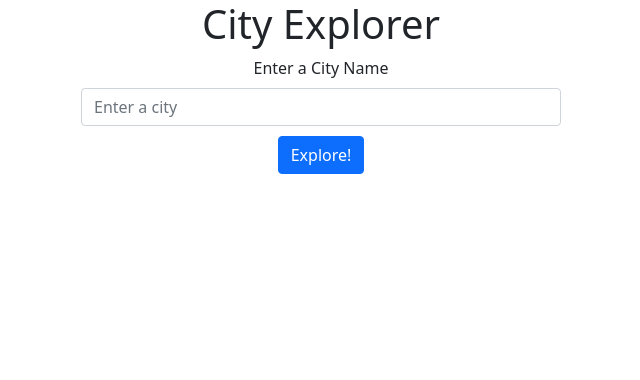
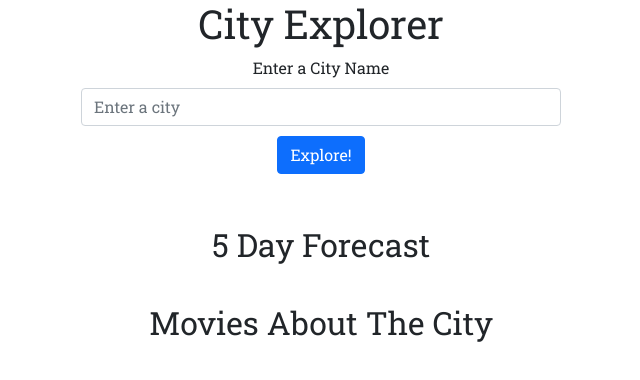
Before and after one commit to Caelinh/city-explorer, a React (Create React App) app: page / in a window 1280 px wide. Shown: the top 380 px of the page, without its empty margins (319-959 px from the left). Built offline with nearby package versions, Linux system fonts and the light colour scheme.

Commit message:
Completed all features

```diff
--- a/public/index.html
+++ b/public/index.html
@@ -25,6 +25,9 @@
       Learn how to configure a non-root public URL by running `npm run build`.
     -->
     <title>City Builder</title>
+    <link rel="preconnect" href="https://fonts.googleapis.com">
+<link rel="preconnect" href="https://fonts.gstatic.com" crossorigin>
+<link href="https://fonts.googleapis.com/css2?family=Roboto+Slab&display=swap" rel="stylesheet">
   </head>
   <body>
     <noscript>You need to enable JavaScript to run this app.</noscript>
--- a/src/App.css
+++ b/src/App.css
@@ -4,3 +4,18 @@
 header {
   text-align: center;
 }
+h2 {
+  text-align: center;
+}
+#weather {
+  text-align: center;
+  margin-top: 2rem;
+}
+#movies {
+  margin-top: 2rem;
+}
+.container {
+  align-items: baseline;
+  flex-basis:  10rem;
+  font-family: 'Roboto Slab', serif;
+}
--- a/src/App.js
+++ b/src/App.js
@@ -4,8 +4,10 @@ import 'bootstrap/dist/css/bootstrap.min.css';
 import Cities from './components/Cities';
 import Container from 'react-bootstrap/Container';
 import DisplayData from './components/DisplayData';
-import Button from 'react-bootstrap/Button'
 import Weather from './components/Weather';
+import Movies from './components/Movies';
+import Row from 'react-bootstrap/Row'
+import { Col } from 'react-bootstrap';
 
 
 class App extends Component {
@@ -19,7 +21,8 @@ class App extends Component {
       url: '',
       showResults: false,
       searches: [],
-      weatherResults: []
+      weatherResults: [],
+      movieResults: []
     }
 
 
@@ -39,22 +42,33 @@ class App extends Component {
   }
 
   collectWeather = (weatherData) => {
-    this.setState({ weatherResults: weatherData })
+    const weatherForecast = weatherData.slice(0,5);
+    this.setState({ weatherResults: weatherForecast })
   }
 
+  collectMovie = (movieData) => {
+    const topFive = movieData.slice(0,5);
+    this.setState({movieResults: topFive})
+  }
 
   render() {
-    console.log(this.state.weatherResults)
     return (
       <Container>
         <header className="App-header">
           <h1>City Explorer</h1>
         </header>
-        <Cities data={this.getData} weather={this.collectWeather}></Cities>
+
+        <Cities data={this.getData} weather={this.collectWeather} collectMovie={this.collectMovie} ></Cities>
         {this.state.showResults &&
           <DisplayData id="results" list={this.state.searches} cityName={this.state.display_name} lat={this.state.latitude} lon={this.state.longitude} weather={this.state.weatherResults} map={this.state.url}></DisplayData>}
-
-        {this.state.weatherResults.map(e => <Weather key={e.date} weatherData={e.date} weatherDescription={e.description}></Weather>)}
+          <h2 id="weather">5 Day Forecast</h2>
+        <Row>
+        {this.state.weatherResults.map(e => <Col key={e.display_name} sm><Weather key={e.date} weatherData={e.date} weatherDescription={e.description} icon={e.icon}></Weather></Col>)}
+        </Row>
+        <h2 id="movies">Movies About The City</h2>
+        <Row>
+        {this.state.movieResults.map(e=> <Movies key={e.id} title={e.title} releaseDate={e.releaseDate} overview={e.overview} poster={`https://www.themoviedb.org/t/p/original/${e.poster}`} ></Movies>)}
+        </Row>
       </Container>
 
 
--- a/src/components/Cities.js
+++ b/src/components/Cities.js
@@ -33,18 +33,28 @@ class City extends Component {
         let url = `https://us1.locationiq.com/v1/search?key=${process.env.REACT_APP_CITY_KEY}&q=${this.state.query}&format=json`;
         axios.get(url).then(response => {
 
-            if(response){
-                this.gatherWeather(response.data[0].lat,response.data[0].lon)
+            if (response) {
+                this.gatherWeather(response.data[0].lat, response.data[0].lon)
+                this.gatherMovie()
             }
             this.props.data(response.data[0])
         });
     }
-    gatherWeather = (lat,lon) => {
-    let url = `http://localhost:3001/weather?lat=${lat}&lon=${lon}&searchQuery=${this.state.query}`
-    axios.get(url).then(response => {
-        this.props.weather(response.data);
-    })
+    gatherWeather = (lat, lon) => {
+        let url = `http://localhost:3001/weather?lat=${lat}&lon=${lon}&searchQuery=${this.state.query}`
+        axios.get(url).then(response => {
+            this.props.weather(response.data);
+        })
     }
+    gatherMovie = () => {
+        let url = `http://localhost:3001/movies?searchQuery=${this.state.query}`
+        axios.get(url).then(response => {
+            this.props.collectMovie(response.data);
+        })
+    }
+
+
+
 
 
     render() {
--- a/src/components/DisplayData.js
+++ b/src/components/DisplayData.js
@@ -9,14 +9,14 @@ class DisplayData extends Component{
 
         return(
            <Container>
-            <Card key={this.props.cityName} style={{ width: '30rem', textAlign: 'center',margin:'auto', boxShadow: 'rgba(0, 0, 0, 0.1) 0px 4px 12px'}}>
+            <Card bg='primary' text='white' key={this.props.cityName} style={{ width: '30rem', textAlign: 'center',margin:'auto', boxShadow: 'rgba(0, 0, 0, 0.35) 0px 5px 15px'}}>
+
             <Card.Img variant="top" src={this.props.map}></Card.Img>
             <Card.Body>
               <Card.Title>{this.props.cityName}</Card.Title>
               <Card.Text>
-                Latitude:{this.props.lat}<br></br>
-                Longitude:{this.props.lon}<br></br>
-
+                Latitude: {this.props.lat}<br></br>
+                Longitude: {this.props.lon}<br></br>
               </Card.Text>
             </Card.Body>
           </Card>
--- /dev/null
+++ b/src/components/Movies.js
@@ -0,0 +1,32 @@
+import React from "react";
+import { Component} from "react";
+import Card from "react-bootstrap/Card"
+import Container from "react-bootstrap/Container";
+
+class Movies extends Component {
+
+
+    render() {
+            return (
+                <Container>
+                    <Card bg='primary' text='white' style={{textAlign:'Center', width:'20rem', margin: '10px auto', boxShadow: 'rgba(0, 0, 0, 0.35) 0px 5px 15px'}}>
+                    <Card.Body>
+                    <Card.Img variant="top" src={this.props.poster} style={{width: '70%', margin: 'auto'}}></Card.Img>
+
+                    <Card.Title>{this.props.title}</Card.Title>
+                    <Card.Subtitle>Release Date: {this.props.releaseDate}</Card.Subtitle>
+                    <Card.Text>{this.props.overview}</Card.Text>
+                    </Card.Body>
+                    </Card>
+                </Container>
+            )
+        }
+
+
+
+
+
+
+
+}
+export default Movies;
--- a/src/components/Weather.js
+++ b/src/components/Weather.js
@@ -1,23 +1,20 @@
 import React from "react";
 import { Component } from "react";
-import axios from "axios";
 import Container from 'react-bootstrap/Container';
-import Form from 'react-bootstrap/Form';
-import Button from 'react-bootstrap/Button';
-import Alert from 'react-bootstrap/Alert'
-import { Card } from "react-bootstrap";
+import  Card  from "react-bootstrap/Card";
 
 class Weather extends Component {
 
 
 
     render() {
-        console.log(this.props.weatherData[0].date)
         return (
             <Container>
-                <Card style={{textAlign:'Center', width:'20rem', margin: 'auto'}}>
+                <Card bg='primary' text='white' style={{textAlign:'Center', width:'20rem', margin: '20px auto', boxShadow: 'rgba(0, 0, 0, 0.35) 0px 5px 15px'}}>
+                <Card.Body>
                 <Card.Text>{this.props.weatherData}</Card.Text>
                 <Card.Text>{this.props.weatherDescription}</Card.Text>
+                </Card.Body>
                 </Card>
             </Container>
         )
```
Also changed, not shown: src/components/WeatherTitle.js (added, +13 -0 lines).
